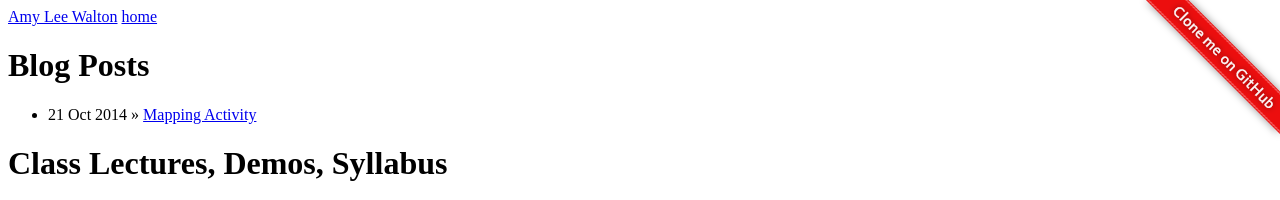
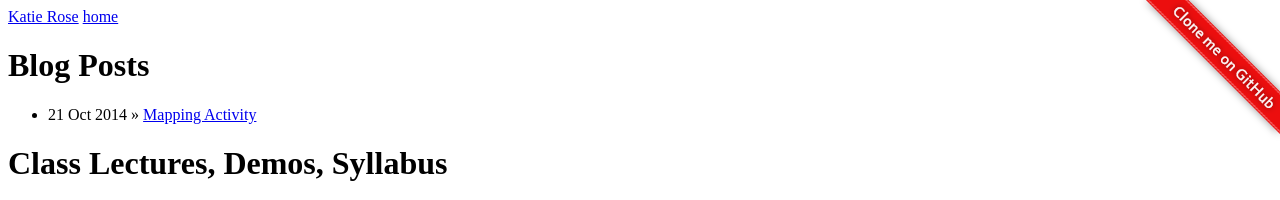
Before and after one commit to katiecaryrose/blog, a Jekyll site: the page built from index.html, in a window 1280 px wide. Shown: the top 200 px of the page. Built offline with Jekyll 4.4.1, drawn with Linux system fonts in a browser that asks for light colours; Markdown is read by kramdown in place of the engine named in the settings.

Commit message:
Update default.html

```diff
--- a/_layouts/default.html
+++ b/_layouts/default.html
@@ -26,7 +26,7 @@ var WRInitTime=(new Date()).getTime();
 
 <div class="site">
   <div class="title">
-    <a href="{{ site.url }}/blog-template">Amy Lee Walton</a>
+    <a href="{{ site.url }}/blog-template">Katie Rose</a>
     <a class="extra" href="{{ site.url }}/blog-template">home</a>
   </div>
 
```
